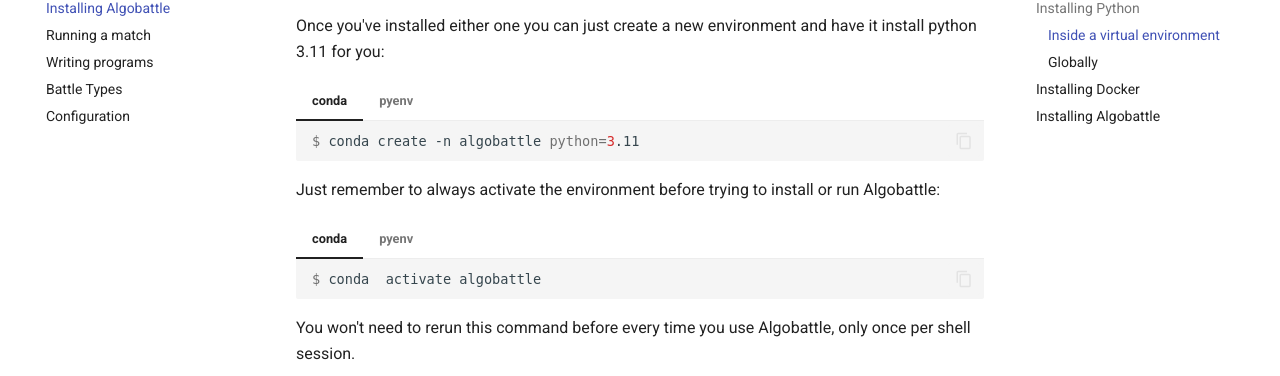
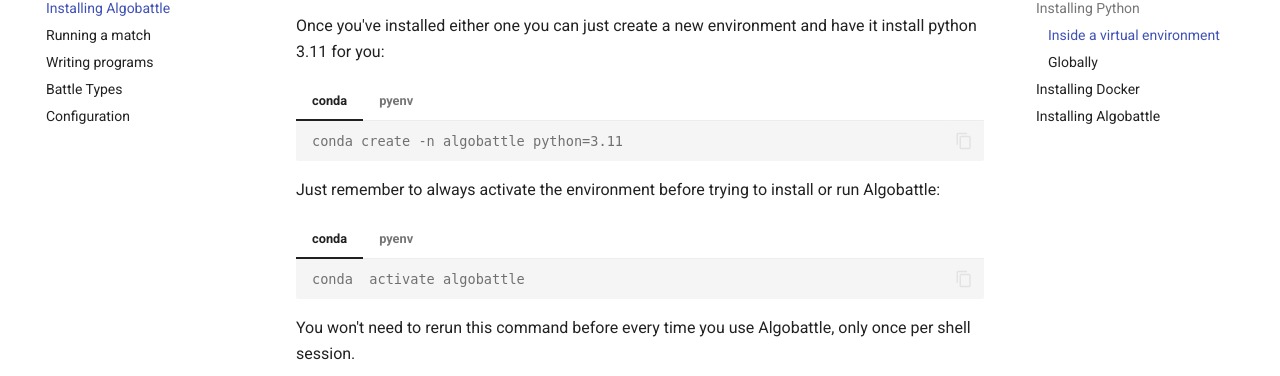
Before and after one commit to Benezivas/algobattle, an MkDocs documentation site: the page built from docs/tutorial/installation.md, in a window 1280 px wide and 900 px high, scrolled down 904 px. Shown: the part 127-503 px from the top of the window. Built offline with MkDocs 1.6.1 and Material for MkDocs 9.7.7, drawn with Linux system fonts in a browser that asks for light colours; some web fonts are replaced; comment, search, counter and statistics services are not loaded.

Commit message:
cleanup command prompts

````diff
--- a/docs/tutorial/installation.md
+++ b/docs/tutorial/installation.md
@@ -37,13 +37,13 @@ Once you've installed either one you can just create a new environment and have
 
 /// tab | conda
 ```console
-$ conda create -n algobattle python=3.11
+conda create -n algobattle python=3.11
 ```
 ///
 
 /// tab | pyenv
 ```console
-$ pyenv virtualenv 3.11 algobattle
+pyenv virtualenv 3.11 algobattle
 ```
 ///
 
@@ -51,13 +51,13 @@ Just remember to always activate the environment before trying to install or run
 
 /// tab | conda
 ```console
-$ conda  activate algobattle
+conda  activate algobattle
 ```
 ///
 
 /// tab | pyenv
 ```console
-$ pyenv activate algobattle
+pyenv activate algobattle
 ```
 ///
 
````
Also changed, not shown: docs/tutorial/match.md (+3 -3 lines), docs/tutorial/programs.md (+3 -3 lines).
